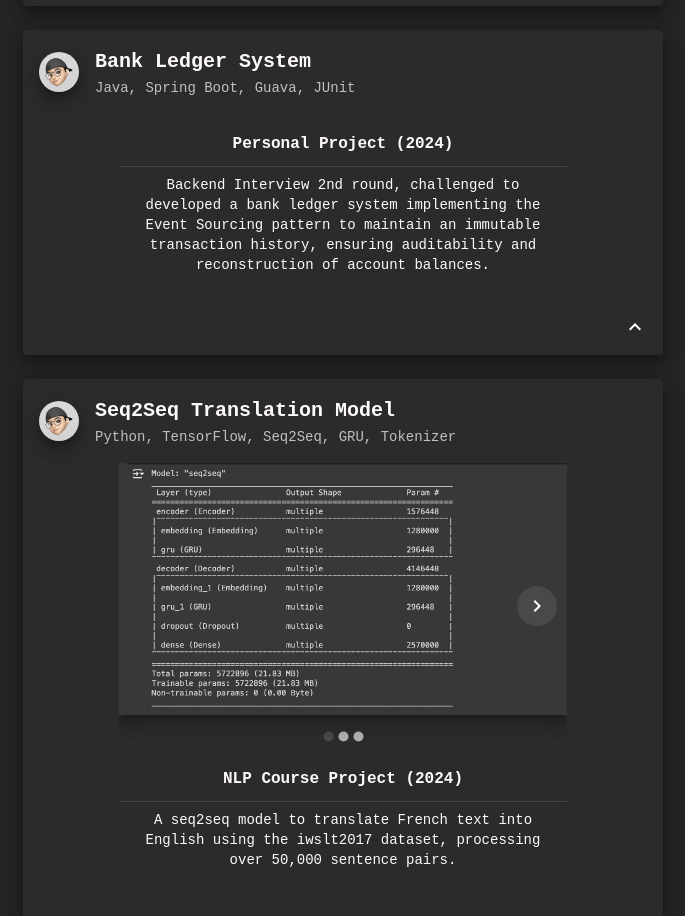
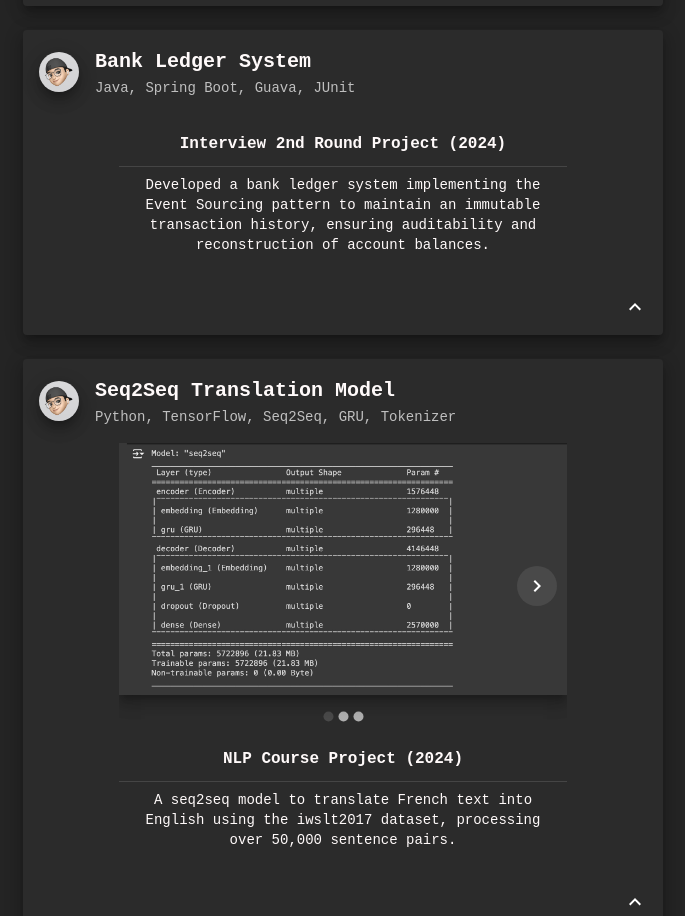
Before and after one commit to Jason-Wuuuu/Jason, a React (Vite) app: page /projects in a window 1280 px wide. Shown: the part 960-1876 px from the top of the page, without its empty margins (297-982 px from the left). Built offline with nearby package versions, Linux system fonts and the light colour scheme.

Commit message:
project modification

```diff
--- a/src/components/Projects.jsx
+++ b/src/components/Projects.jsx
@@ -37,10 +37,10 @@ const projects = [
   {
     title: "Bank Ledger System",
     year: "2024",
-    course: "Personal",
+    course: "Interview 2nd Round",
     category: "Backend",
     description:
-      "Backend Interview 2nd round, challenged to developed a bank ledger system implementing the Event Sourcing pattern to maintain an immutable transaction history, ensuring auditability and reconstruction of account balances.",
+      "Developed a bank ledger system implementing the Event Sourcing pattern to maintain an immutable transaction history, ensuring auditability and reconstruction of account balances.",
     tech_stack: "Java, Spring Boot, Guava, JUnit",
     githubUrl: "",
     demoUrl: "",
```
